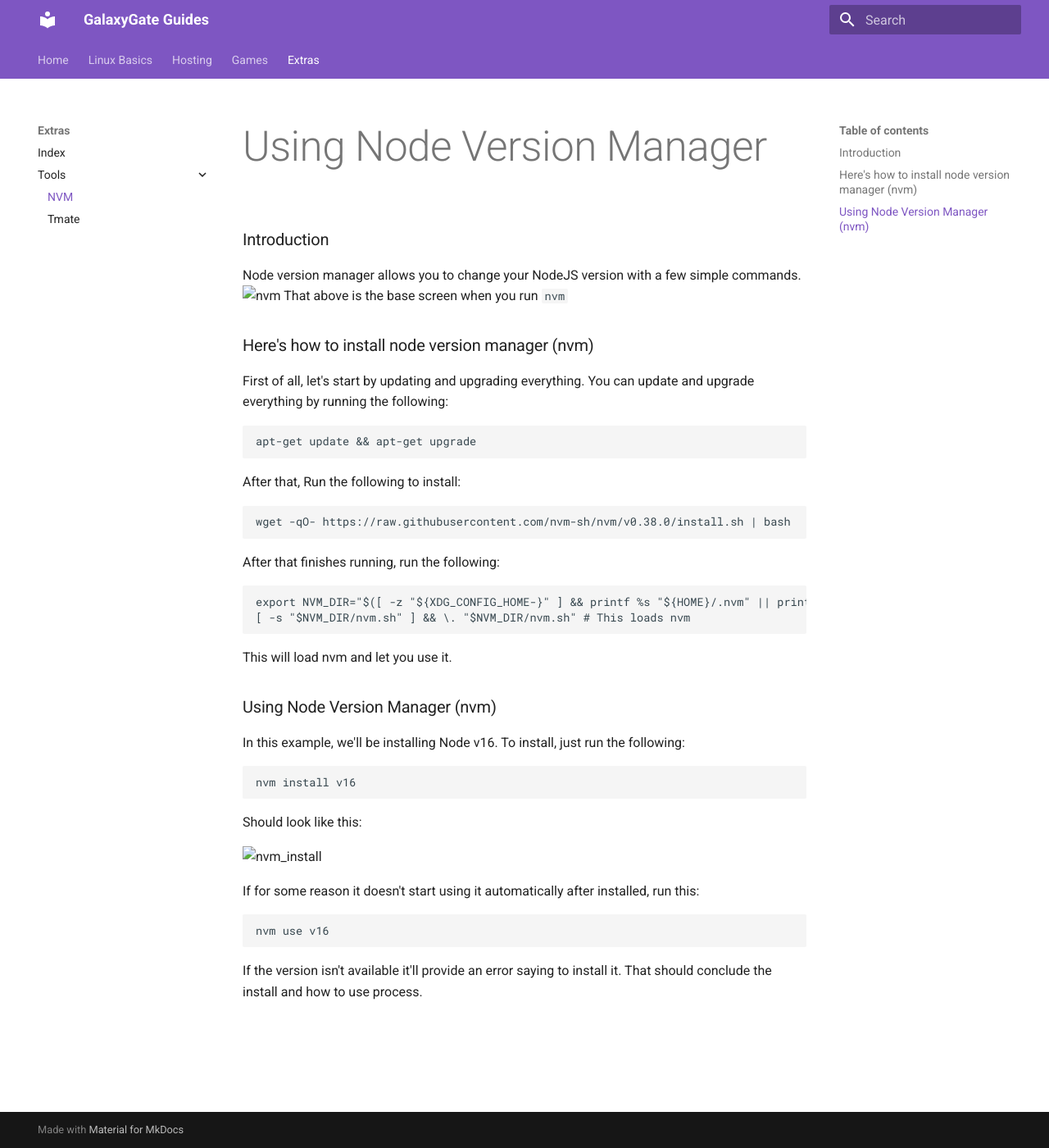
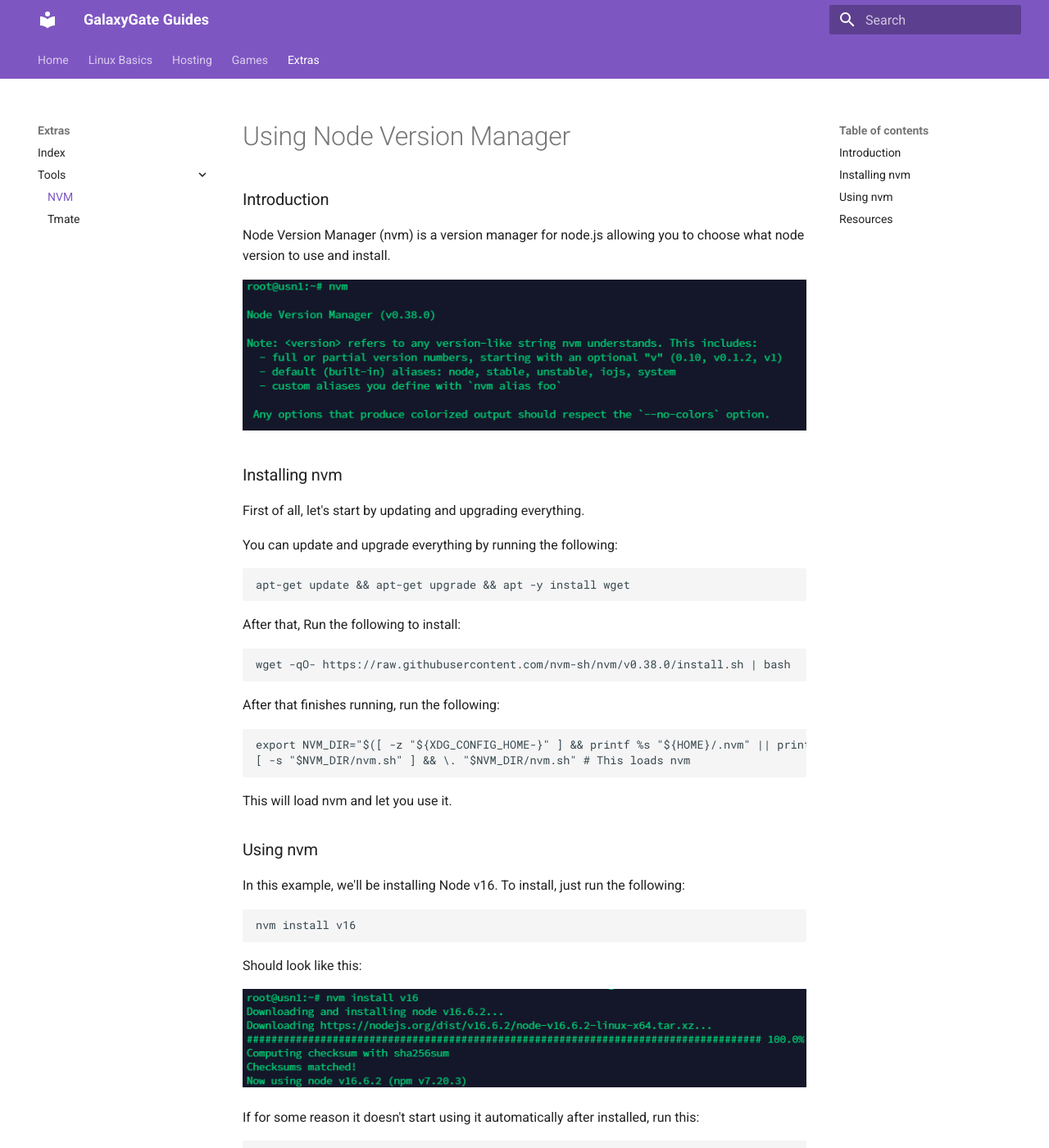
Before and after one commit to GalaxyGate/guides, an MkDocs documentation site: the page built from docs/extras/tools/using_nvm.md, in a window 1280 px wide and 1400 px high. Shown: the whole window at 82% size. Built offline with MkDocs 1.6.1 and Material for MkDocs 9.7.7, drawn with Linux system fonts in a browser that asks for light colours; some of the changed text lies outside the part shown.

Commit message:
Fix images for nvm and slight wording changes

````diff
--- a/docs/extras/extra.css
+++ /dev/null
@@ -1,7 +0,0 @@
-.md-typeset h1 {
-  font-size: 2.56rem;
-}
-
-.md-typeset h2 {
-  font-size: 2.25rem;
-}
--- a/docs/extras/tools/using_nvm.md
+++ b/docs/extras/tools/using_nvm.md
@@ -1,13 +1,15 @@
 # Using Node Version Manager
 ### Introduction
-Node version manager allows you to change your NodeJS version with a few simple commands.
-![nvm](/docs/extras/assets/tools/nvm_home.png)
-That above is the base screen when you run `nvm`
-### Here's how to install node version manager (nvm)
+Node Version Manager (nvm) is a version manager for node.js allowing you to choose what node version to use and install.
+
+![nvm](../assets/nvm/home.png)
+
+### Installing nvm
 First of all, let's start by updating and upgrading everything.
+
 You can update and upgrade everything by running the following:
 ```
-apt-get update && apt-get upgrade
+apt-get update && apt-get upgrade && apt -y install wget
 ```
 After that, Run the following to install:
 ```
@@ -19,7 +21,7 @@ export NVM_DIR="$([ -z "${XDG_CONFIG_HOME-}" ] && printf %s "${HOME}/.nvm" || pr
 [ -s "$NVM_DIR/nvm.sh" ] && \. "$NVM_DIR/nvm.sh" # This loads nvm
 ```
 This will load nvm and let you use it.
-### Using Node Version Manager (nvm)
+### Using nvm
 In this example, we'll be installing Node v16.
 To install, just run the following:
 ```
@@ -27,7 +29,7 @@ nvm install v16
 ```
 Should look like this:
 
-![nvm_install](/docs/extras/assets/tools/nvm_install.png)
+![nvm_install](../assets/nvm/install.png)
 
 If for some reason it doesn't start using it automatically after installed, run this:
 ```
@@ -35,3 +37,7 @@ nvm use v16
 ```
 If the version isn't available it'll provide an error saying to install it.
 That should conclude the install and how to use process.
+
+Usage of nvm can be found [here](https://github.com/nvm-sh/nvm#usage).
+### Resources
+* [Git Repo](https://github.com/nvm-sh/nvm)
--- a/mkdocs.yml
+++ b/mkdocs.yml
@@ -19,12 +19,7 @@ markdown_extensions:
       guess_lang: false
   - toc:
       permalink: true
-
-extra_css:
-  - 'extras/extra.css'
-extra_javascript:
-  - 'extras/extra.js'
-
+# Nav
 nav:
   - Home: 'index.md'
   - Linux Basics:
````
Also changed, not shown: docs/extras/assets/nvm/home.png (renamed from docs/extras/assets/tools/nvm_home.png), docs/extras/assets/nvm/install.png (renamed from docs/extras/assets/tools/nvm_install.png), docs/extras/assets/nvm/tmate/help.png (renamed from docs/extras/assets/tools/tmate_help.png), docs/extras/extra.js (deleted).
